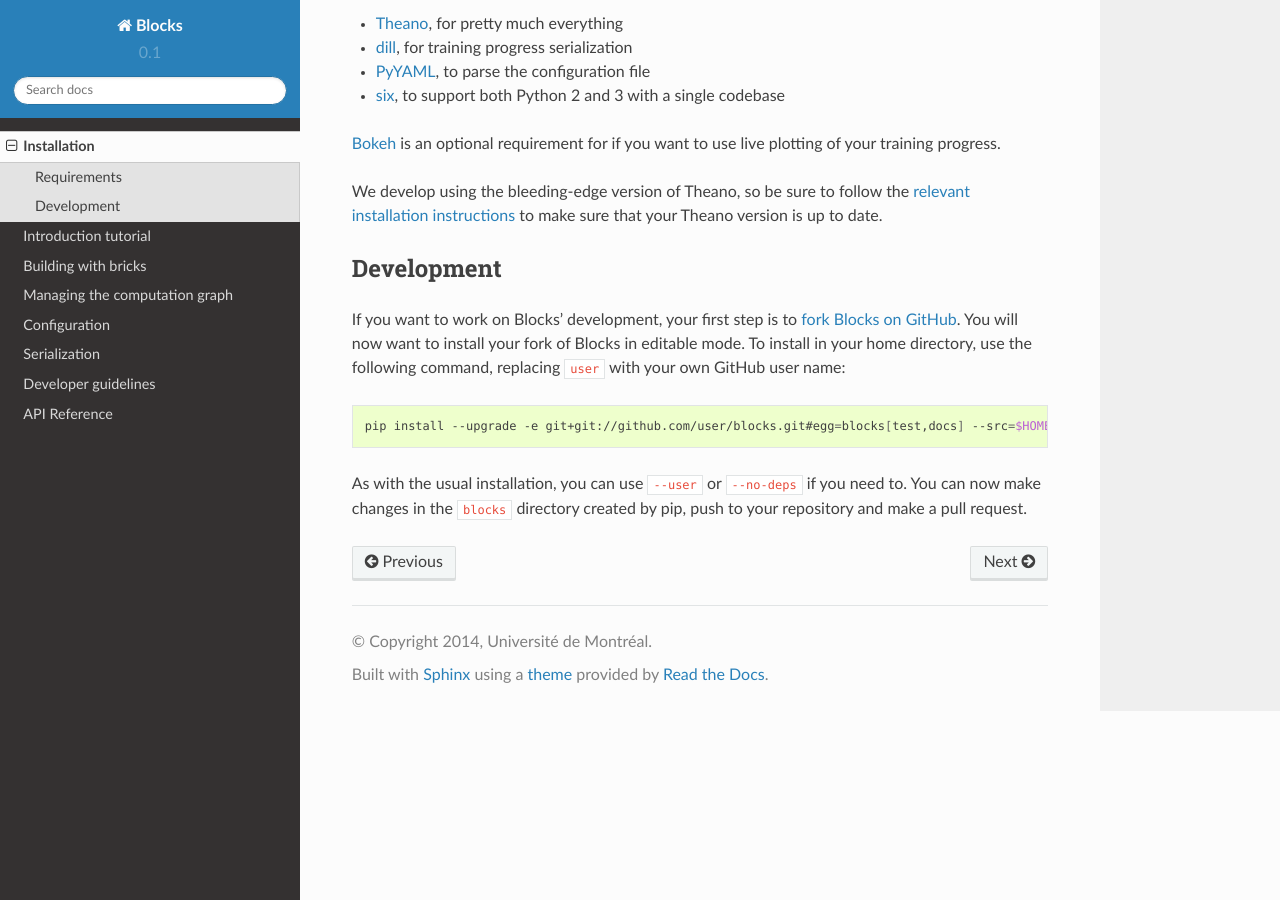
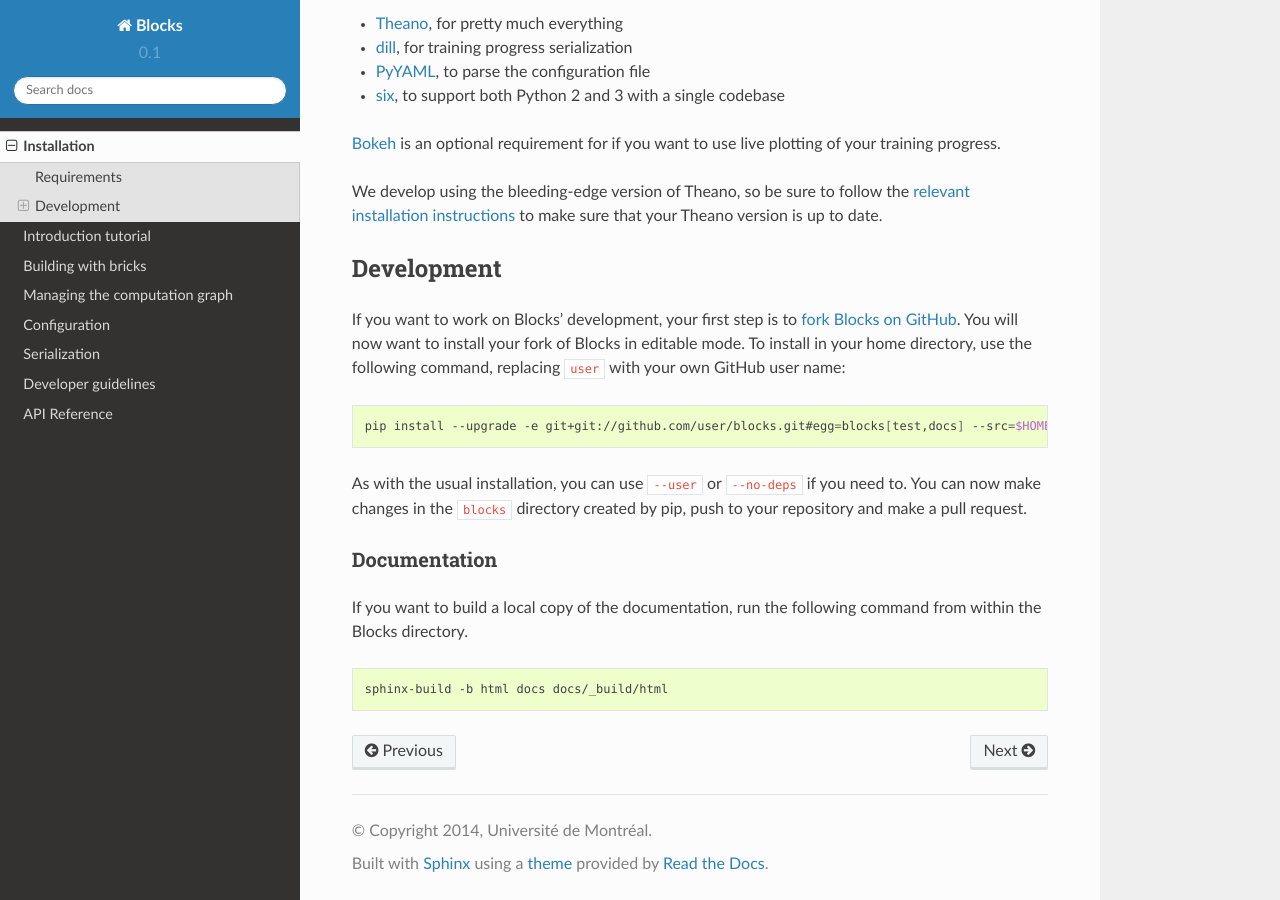
Before and after one commit to mila-iqia/blocks, a Sphinx documentation site: the page built from docs/setup.rst, in a window 1280 px wide and 900 px high, scrolled down 802 px. Built offline with Sphinx 7.4.7 and the Read the Docs theme 2.0.0, drawn with Linux system fonts in a browser that asks for light colours.

Commit message:
Instructions on building the documentation

```diff
--- a/docs/setup.rst
+++ b/docs/setup.rst
@@ -1,5 +1,6 @@
 Installation
 ============
+
 The easiest way to install Blocks using the Python package manager pip.  Blocks
 isn't listed yet on the Python Package Index (PyPI), so you will have to grab
 it directly from GitHub.
@@ -55,6 +56,7 @@
 
 Development
 -----------
+
 If you want to work on Blocks' development, your first step is to `fork Blocks
 on GitHub`_. You will now want to install your fork of Blocks in editable mode.
 To install in your home directory, use the following command, replacing ``user``
@@ -69,3 +71,13 @@
 push to your repository and make a pull request.
 
 .. _fork Blocks on GitHub: https://github.com/bartvm/blocks/fork
+
+Documentation
+~~~~~~~~~~~~~
+
+If you want to build a local copy of the documentation, run the following
+command from within the Blocks directory.
+
+.. code-block:: bash
+
+   sphinx-build -b html docs docs/_build/html
```
